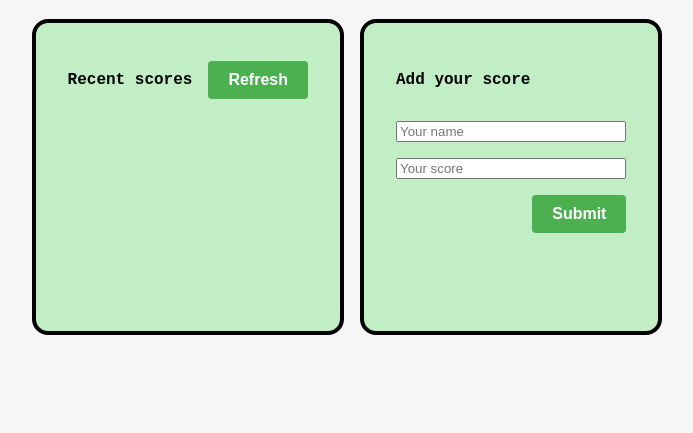
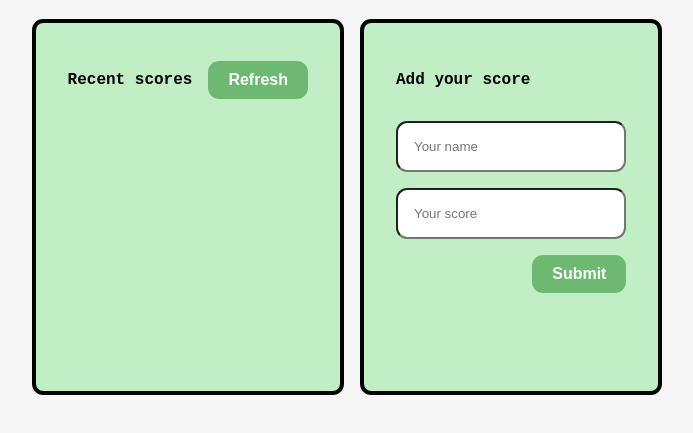
Before and after one commit to Salimer/Leaderboard-project, a website built with webpack: page src/index.html in a window 1280 px wide. Shown: the part 69-502 px from the top of the page, without its empty margins (293-986 px from the left). Built offline with nearby package versions, Linux system fonts and the light colour scheme; no server answers.

Commit message:
Add submit button styling

```diff
--- a/src/style.scss
+++ b/src/style.scss
@@ -1,4 +1,6 @@
 $primary-color: #f6f6f6;
+$border-radius: 0.7rem;
+$button-color: #45a049ac;
 
 .hide {
   opacity: 0;
@@ -14,10 +16,15 @@ body {
 }
 
 article {
-  border-radius: 1em;
+  border-radius: $border-radius;
   border: .3rem solid black;
   padding: 2em;
   background-color: #c2eec5;
+}
+
+input {
+  padding: 1rem;
+  border-radius: $border-radius;
 }
 
 button {
@@ -27,8 +34,8 @@ button {
   font-weight: bold;
   text-align: center;
   text-decoration: none;
-  border-radius: 4px;
-  background-color: #4CAF50;
+  border-radius: $border-radius;
+  background-color: $button-color;
   color: #ffffff;
   border: none;
   transition: background-color 0.3s;
@@ -58,10 +65,10 @@ button:hover {
       .score-item {
         list-style: none;
         text-align: center;
-        background-color: #45a049ac;
+        background-color: $button-color;
         border-radius: 100px;
         padding: 0.5rem;
-        margin: 0.5rem;
+        margin: 0.5rem 0;
         font-size: 16px;
         font-weight: bold;
         color: black;
@@ -73,6 +80,7 @@ button:hover {
     display: flex;
     flex-direction: column;
     gap: 1rem;
+    height: 19rem;
 
     .form {
       display: flex;
```
